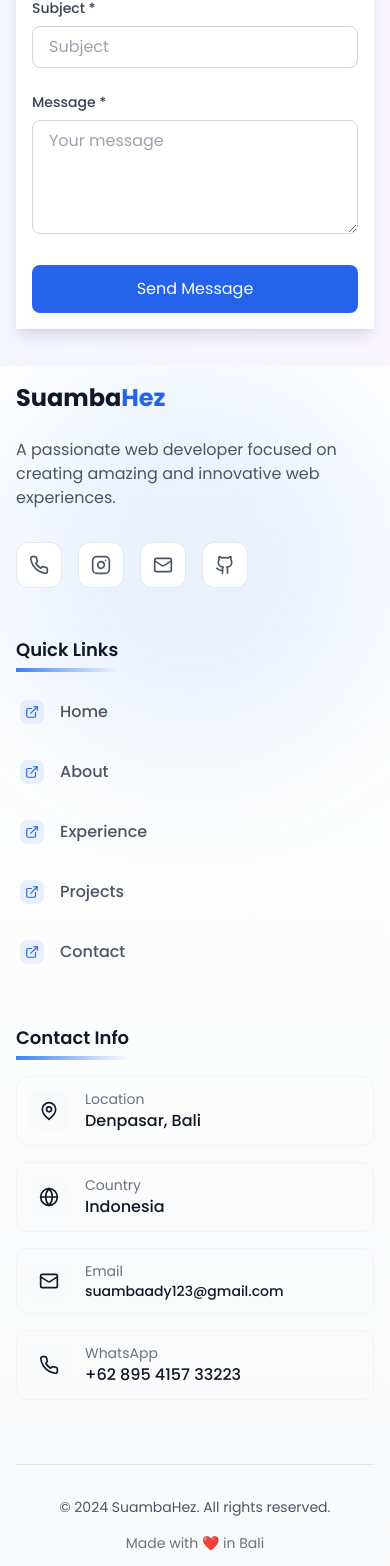
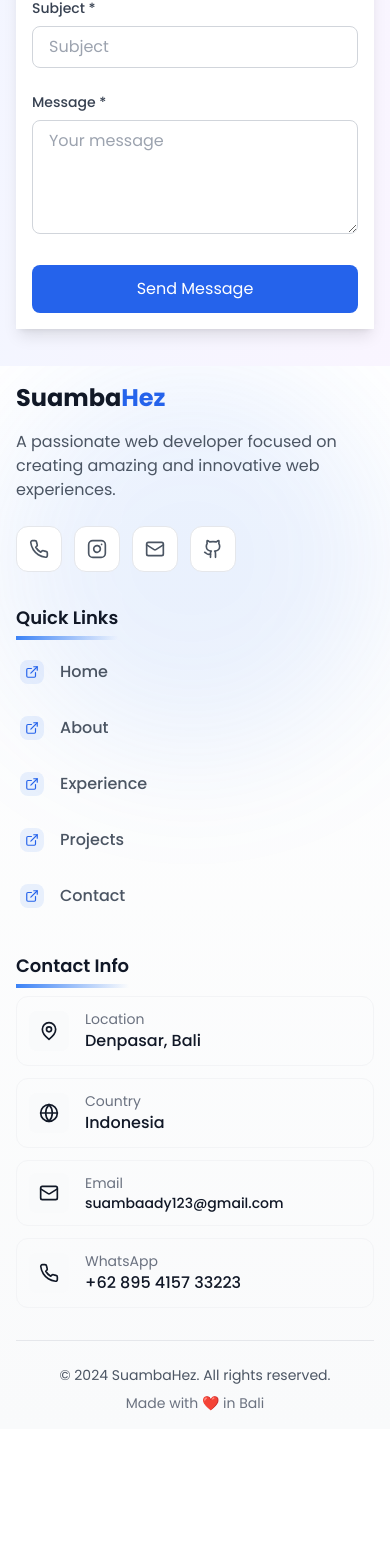
Before and after one commit to putusuamba/suambahez, a React (Vite) app: page / in a window 390 px wide. Shown: the part 7636-9202 px from the top of the page. After the commit the page ends 9065 px from the top, so only its background shows below. Built offline with nearby package versions, Linux system fonts and the light colour scheme.

Commit message:
fix: perbaikan navigasi mobile dan scroll behavior

```diff
--- a/src/components/Footer.tsx
+++ b/src/components/Footer.tsx
@@ -68,27 +68,27 @@ const Footer = () => {
   ];
 
   return (
-    <footer className="relative pt-4 sm:pt-20 pb-4 sm:pb-10 overflow-hidden">
+    <footer className="relative pt-4 sm:pt-12 pb-4 sm:pb-8 overflow-hidden">
       {/* Background decorations */}
       <div className="absolute inset-0 bg-gradient-to-b from-white to-gray-50 dark:from-gray-800 dark:to-gray-900"></div>
       <div className="absolute top-0 left-0 w-96 h-96 bg-blue-500/10 rounded-full filter blur-3xl"></div>
       <div className="absolute bottom-0 right-0 w-96 h-96 bg-purple-0/10 rounded-full filter blur-3xl"></div>
 
-      <div className="relative mx-auto px-0 sm:px-6">
-        <div className="max-w-7xl mx-auto px-4 sm:px-0">
-          {/* Main content */}
-          <div className="grid grid-cols-1 md:grid-cols-2 lg:grid-cols-4 gap-12 mb-16">
-            {/* Brand section */}
+      <div className="relative mx-auto px-4 sm:px-6">
+        <div className="max-w-7xl mx-auto">
+          {/* Main content dengan gap yang lebih kecil untuk mobile */}
+          <div className="grid grid-cols-1 md:grid-cols-2 lg:grid-cols-4 gap-8 md:gap-12 mb-8 sm:mb-16">
+            {/* Brand section dengan margin bottom yang lebih kecil di mobile */}
             <div className="lg:col-span-2">
-              <h3 className="text-2xl font-bold mb-6">
+              <h3 className="text-2xl font-bold mb-4 sm:mb-6">
                 Suamba<span className="text-blue-600">Hez</span>
               </h3>
-              <p className="text-gray-600 dark:text-gray-300 mb-8 max-w-md">
+              <p className="text-gray-600 dark:text-gray-300 mb-6 sm:mb-8 max-w-md">
                 A passionate web developer focused on creating amazing and innovative web experiences.
               </p>
 
               {/* Social Links */}
-              <div className="flex gap-4">
+              <div className="flex gap-3 sm:gap-4">
                 {socialLinks.map(({ icon: Icon, href, title, color }) => (
                   <a
                     key={href}
@@ -117,13 +117,13 @@ const Footer = () => {
               </div>
             </div>
 
-            {/* Quick Links */}
+            {/* Quick Links dengan spacing yang lebih kecil di mobile */}
             <div>
-              <h4 className="text-lg font-semibold mb-6 relative inline-block">
+              <h4 className="text-lg font-semibold mb-4 sm:mb-6 relative inline-block">
                 Quick Links
                 <div className="absolute -bottom-2 left-0 w-full h-1 bg-gradient-to-r from-blue-500 to-transparent"></div>
               </h4>
-              <ul className="space-y-3">
+              <ul className="space-y-2 sm:space-y-3">
                 {quickLinks.map((link) => (
                   <li key={link.name}>
                     <a
@@ -163,13 +163,13 @@ const Footer = () => {
               </ul>
             </div>
 
-            {/* Contact Info */}
+            {/* Contact Info dengan spacing yang lebih kecil di mobile */}
             <div>
-              <h4 className="text-lg font-semibold mb-6 relative inline-block">
+              <h4 className="text-lg font-semibold mb-4 sm:mb-6 relative inline-block">
                 Contact Info
                 <div className="absolute -bottom-2 left-0 w-full h-1 bg-gradient-to-r from-blue-500 to-transparent"></div>
               </h4>
-              <div className="space-y-4">
+              <div className="space-y-3 sm:space-y-4">
                 {contactInfo.map((info, index) => (
                   <div key={index}>
                     {info.link ? (
@@ -203,13 +203,13 @@ const Footer = () => {
             </div>
           </div>
 
-          {/* Bottom bar */}
-          <div className="pt-8 mt-8 border-t border-gray-200 dark:border-gray-700">
+          {/* Bottom bar dengan padding yang lebih kecil di mobile */}
+          <div className="pt-6 sm:pt-8 mt-6 sm:mt-8 border-t border-gray-200 dark:border-gray-700">
             <div className="flex flex-col sm:flex-row justify-between items-center">
               <p className="text-gray-600 dark:text-gray-400 text-sm">
                 © {new Date().getFullYear()} SuambaHez. All rights reserved.
               </p>
-              <p className="text-gray-500 dark:text-gray-400 text-sm mt-4 sm:mt-0">
+              <p className="text-gray-500 dark:text-gray-400 text-sm mt-2 sm:mt-0">
                 Made with ❤️ in Bali
               </p>
             </div>
```
